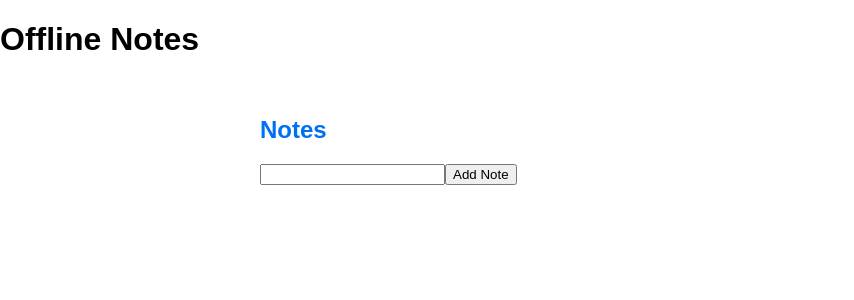
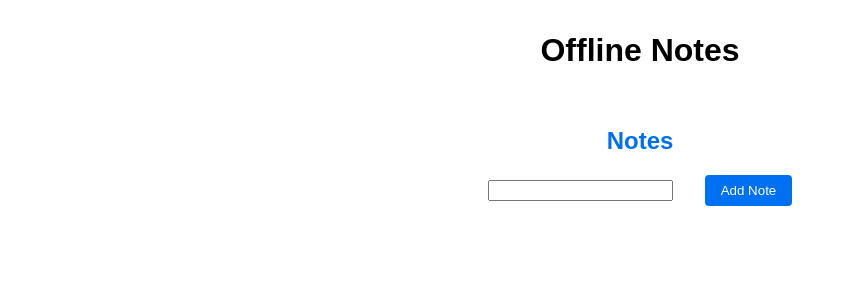
Before and after one commit to danielytan/offline-notes, a Next.js app: page / in a window 1280 px wide. Shown: the top 300 px of the page, without its empty margins (0-854 px from the left). Built offline with nearby package versions, Linux system fonts and the light colour scheme.

Commit message:
centered the contents of the notes page

```diff
--- a/src/components/NoteList.tsx
+++ b/src/components/NoteList.tsx
@@ -1,6 +1,27 @@
 import { useEffect, useState, ChangeEvent } from 'react';
 import { db, Note } from '../api/database';
 import { Container, Heading, Button } from '../styles/styled';
+import styled from 'styled-components';
+
+const NotesContainer = styled(Container)`
+  display: flex;
+  flex-direction: column;
+  align-items: center;
+`;
+
+const InputContainer = styled.div`
+  display: flex;
+  align-items: center;
+  margin-bottom: 1rem;
+`;
+
+const NoteInput = styled.input`
+  margin-right: 1rem;
+`;
+
+const StyledButton = styled(Button)`
+  margin-left: 1rem;
+`;
 
 export default function NoteList() {
   const [notes, setNotes] = useState<Note[]>([]);
@@ -40,22 +61,28 @@ export default function NoteList() {
   };
 
   return (
-    <Container>
+    <NotesContainer>
       <Heading>Notes</Heading>
-      <input type="text" value={noteTitle} onChange={handleNoteTitleChange} />
-      <button onClick={handleNoteSubmit}>Add Note</button>
+      <InputContainer>
+        <NoteInput type="text" value={noteTitle} onChange={handleNoteTitleChange} />
+        <StyledButton onClick={handleNoteSubmit}>Add Note</StyledButton>
+      </InputContainer>
       <ul>
         {notes.map((note) => (
           <li key={note.id}>
             {note.title}
-          <Button onClick={() => {
+            <StyledButton
+              onClick={() => {
                 if (note.id !== undefined) {
                   handleNoteDelete(note.id);
                 }
-          }}>Delete</Button>
+              }}
+            >
+              Delete
+            </StyledButton>
           </li>
         ))}
       </ul>
-    </Container>
+    </NotesContainer>
   );
 }
--- a/src/pages/index.tsx
+++ b/src/pages/index.tsx
@@ -1,10 +1,19 @@
 import NoteList from '../components/NoteList';
+import styled from 'styled-components';
+
+const PageContainer = styled.div`
+  text-align: center;
+`;
+
+const Heading = styled.h1`
+  margin-top: 2rem;
+`;
 
 export default function Notes() {
   return (
-    <div>
-      <h1>Offline Notes</h1>
+    <PageContainer>
+      <Heading>Offline Notes</Heading>
       <NoteList />
-    </div>
+    </PageContainer>
   );
 }
```
Lines whose indentation alone changed are shown as unchanged.
